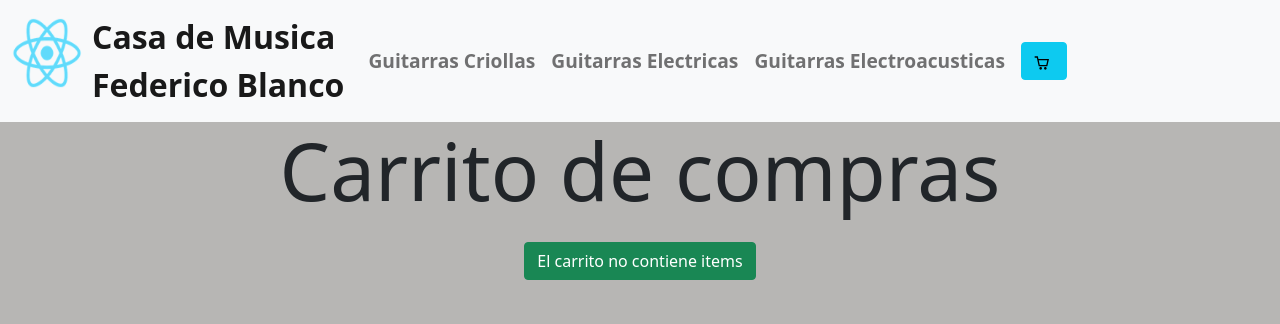
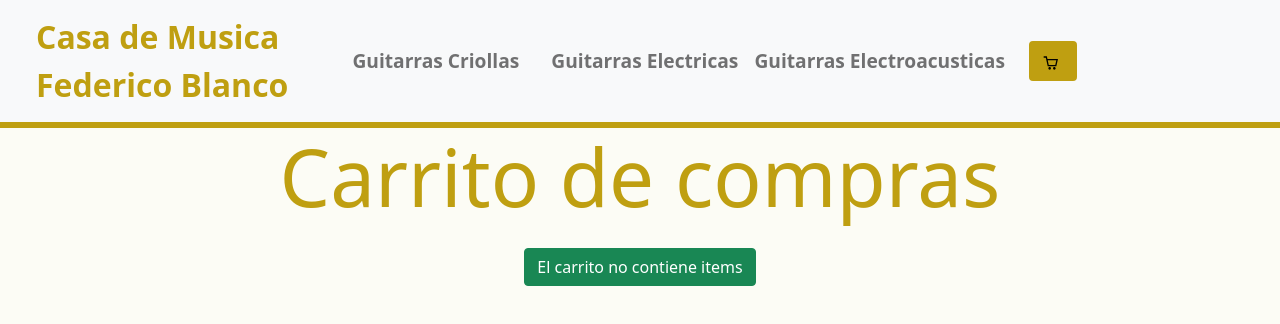
Before and after one commit to fede-blanco/PrimeraAppReact_FedericoBlanco, a React (Create React App) app: page /cart in a window 1280 px wide. Shown: the top 324 px of the page. Built offline with nearby package versions, Linux system fonts and the light colour scheme.

Commit message:
cambios de estilo para la presentacion

```diff
--- a/public/index.html
+++ b/public/index.html
@@ -26,7 +26,7 @@
     -->
     <title>React App</title>
   </head>
-  <body>
+  <body style="background-color: #fcfcf5" >
     <noscript>You need to enable JavaScript to run this app.</noscript>
 
     <div id="root"></div>
--- a/src/App.css
+++ b/src/App.css
@@ -1,3 +1,3 @@
 body {
-  background-color: rgb(183, 182, 180);
+  background-color: #fcfcf5;
 }
--- a/src/App.js
+++ b/src/App.js
@@ -20,7 +20,12 @@ function App() {
           <NavBar />
           {/* Se muestra el mensaje de "cargando..." hasta que se recupere la informacion de la promesa y se vuelva a poner en false */}
           {loading && (
-            <h1 style={{ color: "red", fontSize: "8rem" }}>CARGANDO...</h1>
+            <h1
+              className="text-center mt-5"
+              style={{ color: "#bf9f11", fontSize: "8rem" }}
+            >
+              CARGANDO...
+            </h1>
           )}
           <Switch>
             <Route exact path="/">
--- a/src/components/Cart.js
+++ b/src/components/Cart.js
@@ -10,7 +10,9 @@ const Cart = () => {
 
   return (
     <div className="container text-center">
-      <h1 className="display-1">Carrito de compras</h1>
+      <h1 className="display-1" style={{ color: "#bf9f11" }}>
+        Carrito de compras
+      </h1>
       {cartList.length > 0 ? (
         <>
           <div className="accordion">
@@ -35,14 +37,9 @@ const Cart = () => {
                     aria-labelledby="headingOne"
                     data-bs-parent="#accordionExample"
                   >
-                    <div class="accordion-body">
-                      <button
-                        className="btn bg-danger"
-                        //cuando se clickea se ejecuta una funcion que llama a "removeItem" con parametro el id del item a remover
-                        onClick={() => removeItem(item.item.id)}
-                      >
-                        Eliminar Producto
-                      </button>
+                    <div class="accordion-body row">
+                      <div className="col-md d-flex align-items-center justify-content-center">
+                        <div className="col-md">
                           <h3>Precio: $ {item.item.price} </h3>
                           <h3>Descripción: {item.item.description} </h3>
                           <img
@@ -52,17 +49,34 @@ const Cart = () => {
                             alt="..."
                           />
                         </div>
+                        <button
+                          className="btn"
+                          style={{
+                            backgroundColor: "#cf175a",
+                            border: "2px groove #cf175a",
+                          }}
+                          //cuando se clickea se ejecuta una funcion que llama a "removeItem" con parametro el id del item a remover
+                          onClick={() => removeItem(item.item.id)}
+                        >
+                          Eliminar Producto
+                        </button>
+                      </div>
+                    </div>
                   </div>
                 </div>
               );
             })}
           </div>
           <div className="row">
-            <p className=" col-6 my-3 mx-auto" style={{ fontSize: "2rem" }}>
+            <p className="col-6 my-3 mx-auto" style={{ fontSize: "2rem" }}>
               Total del carrito: ${totalPrice}
             </p>
             <button
-              className="btn bg-warning my-3 col-4 mx-auto"
+              className="btn my-3 col-4 mx-auto"
+              style={{
+                backgroundColor: "#cf175a",
+                border: "2px groove #cf175a",
+              }}
               //cuando se clickea se ejecuta una funcion que llama a "removeItem" con parametro el id del item a remover
               onClick={clearCart}
             >
@@ -72,7 +86,11 @@ const Cart = () => {
           <div>
             <Link to="/Checkout">
               <button
-                className="btn bg-success my-3 col-6 mx-auto py-3"
+                className="btn my-3 col-6 mx-auto py-3"
+                style={{
+                  backgroundColor: "#1cbd67",
+                  border: "2px groove #1cbd67",
+                }}
                 // onClick={clearCart}
               >
                 Finalizar Compra
--- a/src/components/CartWidget.js
+++ b/src/components/CartWidget.js
@@ -10,7 +10,10 @@ const CartWidget = () => {
   return (
     <>
       <Link to="/cart">
-        <button className="btn btn-info">
+        <button
+          className="btn btn-info"
+          style={{ backgroundColor: "#bf9f11", border: "2px solid #bf9f11" }}
+        >
           <CgShoppingCart />
           &nbsp;
           {cartProducts > 0 ? (
--- a/src/components/Item.js
+++ b/src/components/Item.js
@@ -31,8 +31,12 @@ const Item = (props) => {
           </li>
         </ul>
         <div className="card-body">
-          <Link to={`/item/${id}`} className="btn btn-secondary">
-            detalle
+          <Link
+            to={`/item/${id}`}
+            className="btn btn-secondary"
+            style={{ backgroundColor: "#bf9f11", border: "2px groove #bf9f11" }}
+          >
+            Detalle
           </Link>
         </div>
       </div>
--- a/src/components/ItemCount.js
+++ b/src/components/ItemCount.js
@@ -47,7 +47,11 @@ const ItemCount = (props) => {
           +
         </button>
       </div>
-      <button className="btn btn-warning w-100" onClick={() => onAdd(count)}>
+      <button
+        className="btn btn-warning w-100"
+        style={{ backgroundColor: "#bf9f11", border: "2px groove #bf9f11" }}
+        onClick={() => onAdd(count)}
+      >
         Agregar al Carrito
       </button>
     </>
--- a/src/components/ItemDetail.js
+++ b/src/components/ItemDetail.js
@@ -57,7 +57,13 @@ export const ItemDetail = (item) => {
                   <>
                     <ItemCount onAdd={onAdd} stock={stock} initial="1" />
                     <Link to="/cart">
-                      <button className="btn btn-success my-3">
+                      <button
+                        className="btn btn-success my-3"
+                        style={{
+                          backgroundColor: "#1cbd67",
+                          border: "2px groove #1cbd67",
+                        }}
+                      >
                         Ir al detalle del carrito
                       </button>
                     </Link>
@@ -72,6 +78,10 @@ export const ItemDetail = (item) => {
               <button
                 onClick={closeDetail}
                 className="btn btn-danger w-50 p-1 m-2"
+                style={{
+                  backgroundColor: "#cf175a",
+                  border: "2px groove #cf175a",
+                }}
               >
                 Cerrar Detalle
               </button>
--- a/src/components/ItemList.js
+++ b/src/components/ItemList.js
@@ -4,7 +4,7 @@ import Item from "./Item";
 
 const ItemList = ({ items }) => (
   //en este componenete solo se retorna un div con clase row >> dentro de el se mapea dentro de llaves {JSX} que, por cada elemento que haya en cada posicion del objeto pasado por props (que sabemos que es un array de objetos), se cree un componente Item que obtenga como propiedad ese item utilizado en esa iteracion/ en esa posicion.
-  <div className="row text-center">
+  <div className="row text-center" style={{ backgroundColor: "#fcfcf5" }}>
     {items.map((item) => (
       <Item {...item} key={item.id} />
     ))}
--- a/src/components/NavBar.js
+++ b/src/components/NavBar.js
@@ -2,14 +2,27 @@ import "./css/NavBar.css";
 import logo192 from "../assets/imagenes/logo192.png";
 import CartWidget from "./CartWidget";
 import { Link } from "react-router-dom";
+import { CgPinBottom } from "react-icons/cg";
 
 function NavBar() {
   return (
-    <nav className="navbar navbar-expand-lg navbar-light bg-light">
+    <nav
+      className="navbar navbar-expand-lg navbar-light bg-light"
+      style={{
+        position: "sticky",
+        top: "0px",
+        width: "100%",
+        zIndex: 1,
+        borderBottom: "6px solid #bf9f11",
+      }}
+    >
       <div className="container-fluid">
         <Link className="navbar-brand d-flex" exact to="/">
-          <img src={logo192} className="logoNav" alt="logoReact"></img>{" "}
-          <span className="brandName align-self-center">
+          {/* <img src={logo192} className="logoNav" alt="logoReact"></img>{" "} */}
+          <span
+            className="brandName align-self-center mx-4"
+            style={{ color: "#bf9f11" }}
+          >
             Casa de Musica <br />
             Federico Blanco
           </span>
@@ -27,7 +40,7 @@ function NavBar() {
         </button>
         <div className="collapse navbar-collapse" id="navbarNav">
           <ul className="navbar-nav d-flex align-items-center">
-            <li className="nav-item">
+            <li className="nav-item mx-3">
               <Link className="nav-link" to="/categoria/Guitarra-criolla">
                 Guitarras Criollas
               </Link>
@@ -45,7 +58,7 @@ function NavBar() {
                 Guitarras Electroacusticas
               </Link>
             </li>
-            <li className="nav-item">
+            <li className="nav-item mx-2">
               <a className="nav-link" href="# ">
                 <CartWidget />
               </a>
```
Lines whose indentation alone changed are shown as unchanged.
